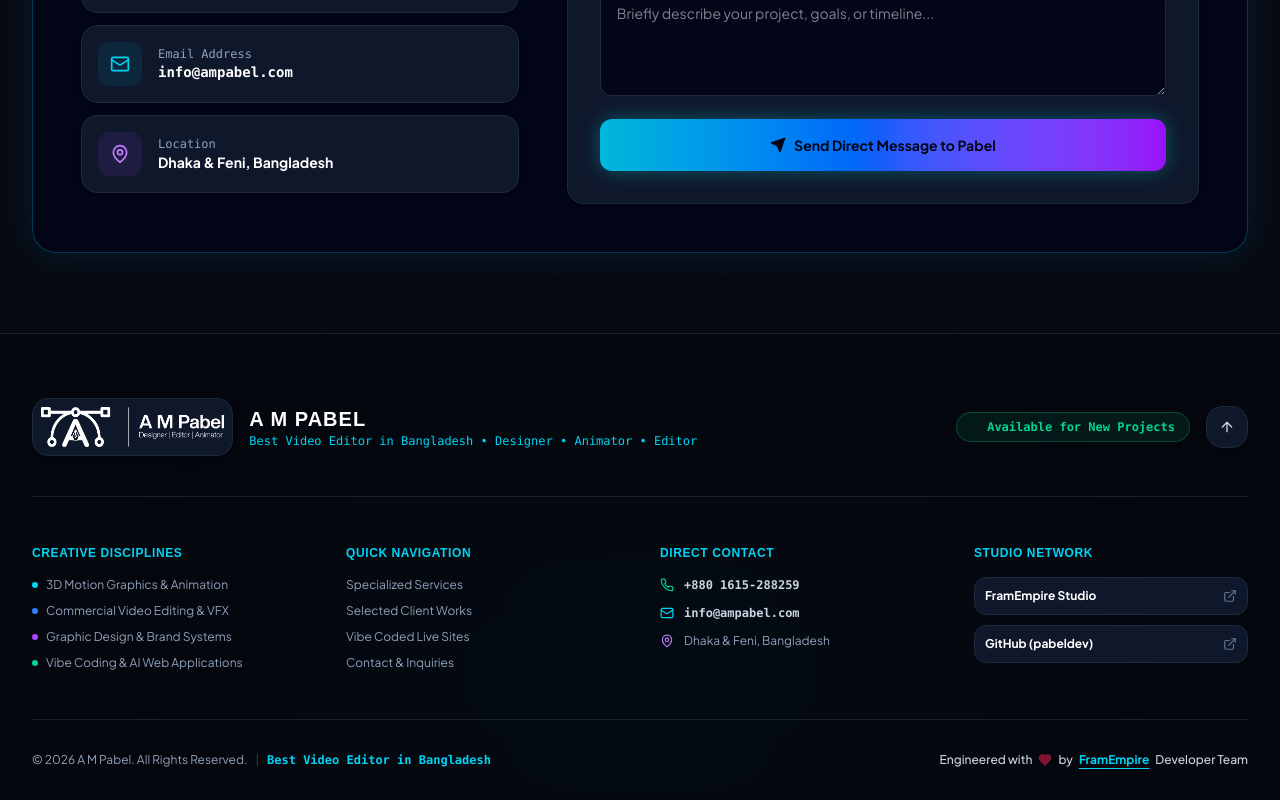
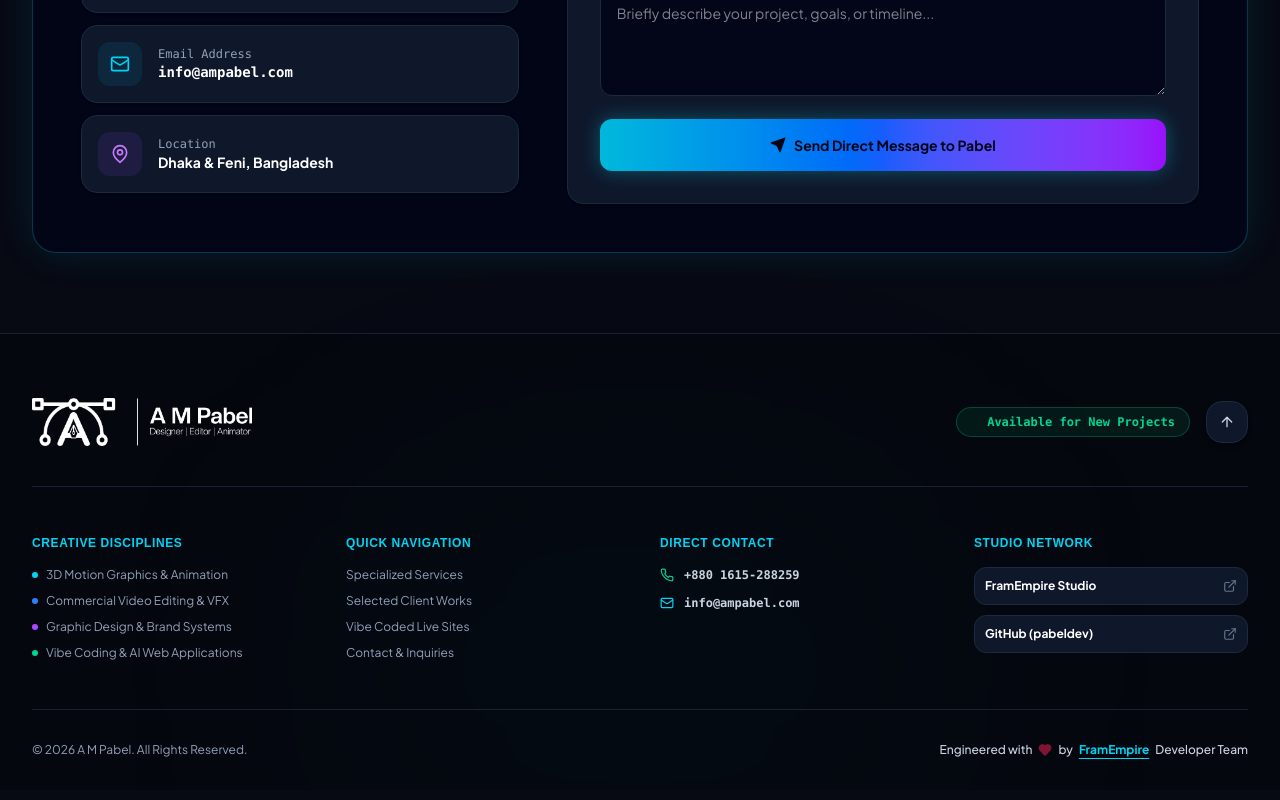
Before and after one commit to pabeldev/Portfolio-A-M-Pabel, a React (Vite) app: page / in a window 1280 px wide. Shown: the part 5495-6295 px from the top of the page. Built offline with nearby package versions, Linux system fonts and the light colour scheme; a web font is replaced by a local one.

Commit message:
Refine CleanFooter: remove border box, separate text name, location, and footer SEO badge

```diff
--- a/src/components/clean/CleanFooter.jsx
+++ b/src/components/clean/CleanFooter.jsx
@@ -1,5 +1,5 @@
 import React from 'react';
-import { MessageSquare, Mail, Phone, MapPin, ExternalLink, ArrowUp, Sparkles, Heart } from 'lucide-react';
+import { MessageSquare, Mail, Phone, ExternalLink, ArrowUp, Heart } from 'lucide-react';
 
 export default function CleanFooter() {
   const scrollToTop = () => {
@@ -14,27 +14,17 @@ export default function CleanFooter() {
 
       <div className="max-w-7xl mx-auto space-y-12 relative z-10">
 
-        {/* Top Header Row: Brand Identity & Scroll to Top */}
+        {/* Top Header Row: Pure Logo & Scroll to Top */}
         <div className="flex flex-col md:flex-row items-start md:items-center justify-between gap-6 pb-10 border-b border-slate-800/80">
 
-          {/* Brand Logo & Headline */}
-          <div className="flex items-center gap-4">
-            <div className="p-2 rounded-2xl bg-slate-900 border border-slate-800 shadow-md">
-              <img
-                src="/assets/A-M-Pabel-Logo.webp"
-                alt="A M Pabel Logo"
-                className="h-10 w-auto object-contain"
-              />
-            </div>
-            <div>
-              <h3 className="text-xl font-black text-white tracking-wider font-['Creato_Display',sans-serif]">
-                A M PABEL
-              </h3>
-              <p className="text-xs text-cyan-400 font-mono font-medium">
-                Best Video Editor in Bangladesh • Designer • Animator • Editor
-              </p>
-            </div>
-          </div>
+          {/* Pure Logo Image Only (No border box, no separate text name!) */}
+          <a href="#" className="flex items-center gap-3 group shrink-0">
+            <img
+              src="/assets/A-M-Pabel-Logo.webp"
+              alt="A M Pabel Logo"
+              className="h-10 sm:h-12 w-auto object-contain transition-transform group-hover:scale-105"
+            />
+          </a>
 
           {/* Status Badge & Scroll to Top */}
           <div className="flex items-center gap-4">
@@ -109,10 +99,6 @@ export default function CleanFooter() {
                 <Mail className="w-3.5 h-3.5 text-cyan-400 shrink-0" />
                 <span className="font-mono font-semibold">info@ampabel.com</span>
               </a>
-              <div className="flex items-center gap-2.5 text-slate-400">
-                <MapPin className="w-3.5 h-3.5 text-purple-400 shrink-0" />
-                <span>Dhaka & Feni, Bangladesh</span>
-              </div>
             </div>
           </div>
 
@@ -138,10 +124,8 @@ export default function CleanFooter() {
         {/* Bottom Bar: Copyright & FramEmpire Developer Credit */}
         <div className="pt-8 border-t border-slate-800/80 flex flex-col md:flex-row items-center justify-between gap-4 text-xs text-slate-400">
 
-          <div className="flex items-center gap-2">
+          <div>
             <span>© {new Date().getFullYear()} A M Pabel. All Rights Reserved.</span>
-            <span className="text-slate-700">|</span>
-            <span className="text-cyan-400 font-mono font-semibold">Best Video Editor in Bangladesh</span>
           </div>
 
           {/* Developer Credit Hyperlink */}
```
